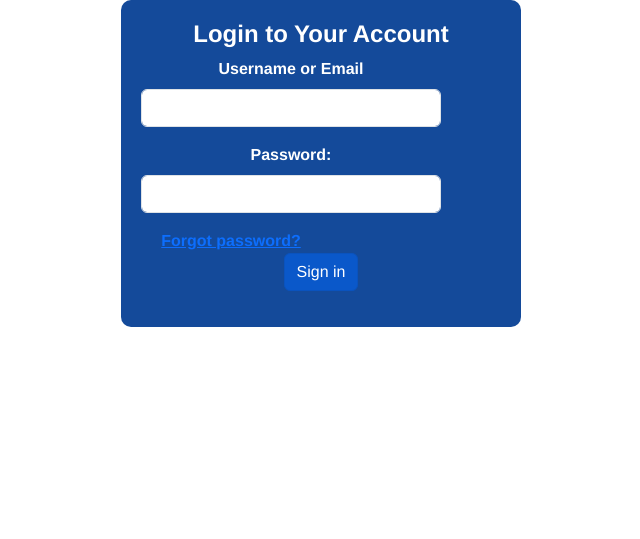
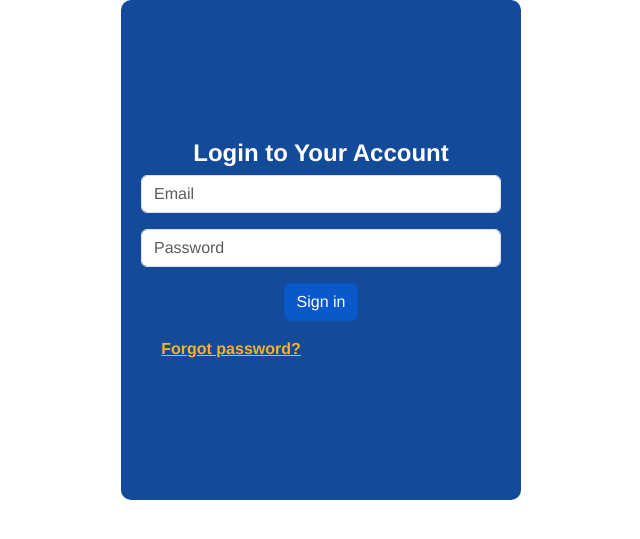
Before and after one commit to Halfkeyboard567/Validations, a Python web app: template Validations/templates/admin-login.html in a window 1280 px wide. Shown: the part 160-699 px from the top of the page, without its empty margins (319-959 px from the left). Run offline with Jinja, Linux system fonts and the light colour scheme; the template is opened without the code that fills it, so the values that code supplies are empty.

Commit message:
modified index and admin-login and styles.css

```diff
--- a/Validations/templates/admin-login.html
+++ b/Validations/templates/admin-login.html
@@ -9,6 +9,7 @@
     <link href="https://cdn.jsdelivr.net/npm/bootstrap@5.3.2/dist/css/bootstrap.min.css" rel="stylesheet" integrity="sha384-T3c6CoIi6uLrA9TneNEoa7RxnatzjcDSCmG1MXxSR1GAsXEV/Dwwykc2MPK8M2HN" crossorigin="anonymous">
     <link rel="stylesheet" href="styles.css">
     <script src="script.js"></script>
+
 </head>
 <body>
     <header>
@@ -21,35 +22,34 @@
 
     </header>
 
+
     <section>
     <div class="login-container" id="Transcript-Login" role="tabpanel">
         <form method="POST">
             <h4>Login to Your Account</h4>
             <!-- Username or email input -->
-            <div class="form-outline mb-3 col-sm-10">
-                <label class="form-label" for="loginID">Username or Email</label>
-                <input type="text" id="loginID" class="form-control" required/>
+            <div class="form-outline mb-3 col-sm-14">
+                <input type="text" id="loginID" class="form-control" placeholder="Email"required/>
             </div>
 
             <!-- Password input -->
-            <div class="form-outline mb-3 col-sm-10">
-                <label class="form-label" for="loginPassword">Password: </label>
-                <input type="password" id="loginPassword" class="form-control" required/>
+            <div class="form-outline mb-3 col-sm-14">
+                <input type="password" id="loginPassword" class="form-control" placeholder="Password" required/>
             </div>
 
-            <!-- Forgot Password -->
-            <div class="col-md-6 d-flex justify-content-center">
-                <a href="#!" onclick="showForgotPassword()">Forgot password?</a>
-                </div>
-
-                <!-- Submit button -->
+            <!-- Submit button -->
                 <button type="submit" class="btn btn-primary active">Sign in</button>
                 <p id="error-message" style="color: red;"></p>
+
+            <!-- Forgot Password -->
+            <div class="col-md-6 d-flex justify-content-center align-items-center">
+                <a href="#!" onclick="showForgotPassword()" style="color:#FBB41C">Forgot password?</a>
+            </div>
 
         </form>
     </div>
         <!-- Forgot Password Page-->
-        <div class="container hidden" id="ForgotPassword" role="tabpanel">
+        <div class="container hidden" id="ForgotPassword" role="tabpanel" onclick="showForgotPassword()">
             <h1>Forgot Password</h1>
             <p>Enter your email to reset your password:</p>
             <form id="forgotPasswordForm">
--- a/Validations/templates/index.html
+++ b/Validations/templates/index.html
@@ -186,7 +186,6 @@ function readStudentsData() {
 
         function showSignUp() {
           document.getElementById('Transcript-Home').classList.add('hidden');
-
           document.getElementById('Transcript-NewStudentApplication').classList.remove('hidden');
         }
 
@@ -195,7 +194,6 @@ function readStudentsData() {
         function showHome() {
 
           document.getElementById('Transcript-NewStudentApplication').classList.add('hidden');
-
           document.getElementById('Transcript-Home').classList.remove('hidden');
         }
 
--- a/Validations/templates/script.js
+++ b/Validations/templates/script.js
@@ -58,7 +58,6 @@ function showSignUp() {
   function showForgotPassword() {
       document.getElementById('Transcript-Login').classList.add('hidden');
       document.getElementById('ForgotPassword').classList.remove('hidden');
-
   }
 
 
--- a/Validations/templates/styles.css
+++ b/Validations/templates/styles.css
@@ -1,6 +1,6 @@
 .hidden {
-    display: none;
-  }
+  display: none;
+}
 
 header {
   display: flex;
@@ -50,7 +50,6 @@ h1 {
 
 h3 {
   color:#144A9A;
-
 }
 
 h4 {
@@ -217,7 +216,10 @@ td, th {
 
 /* Admin login container */
 .login-container {
+  display: flex;
+  flex-direction: column;
   width: 400px;
+  height: 500px;
   background-color: #144A9A; /* Background color */
   color: white; /* Text color */
   font-weight: bold;
@@ -229,4 +231,7 @@ td, th {
   margin: 0 auto;
   cursor: pointer; /* Change cursor on hover */
   text-align: center; /* Center text alignment */
+  justify-content: center;
 }
+
+.btn-
```
